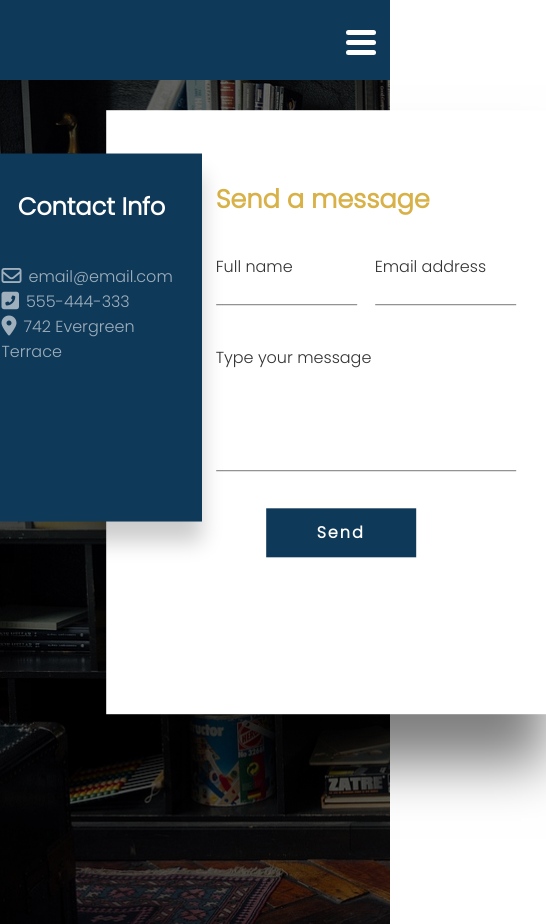
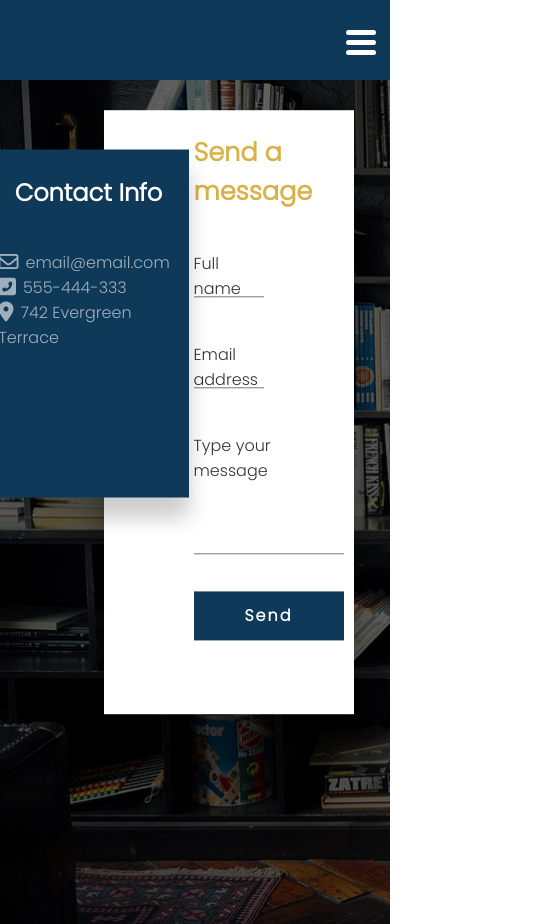
Before and after one commit to seObando19/books4U, a React (Create React App) app in the folder frontend/: page /contact in a window 390 px wide. Shown: the whole page, 546 px wide, since content can reach past the window. Built offline with nearby package versions, Linux system fonts and the light colour scheme.

Commit message:
adding another mediaquery for small screens

```diff
--- a/frontend/src/css/contact.css
+++ b/frontend/src/css/contact.css
@@ -94,7 +94,7 @@
 }
 
 .inputBox input, .inputBox textarea{
-  width: 100% !important;
+  width: 100%;
   padding: 5px 0;
   font-size: 1rem;
   resize: none;
@@ -197,3 +197,33 @@
     padding-left: 5px;
   }
 }
+
+@media screen and (max-width: 580px){
+  div.formBox{
+    flex-direction: column;
+    padding-top: 0;
+    transform: translateY(-10%);
+    width: 100%;
+  }
+  .contact-form{
+    padding-right: 10px;
+    padding-left: 90px;
+    width: 150px;
+    transform: translate(-22%,5%);
+  }
+  .contact-form h2{
+    transform: translateY(-60%);
+  }
+  .contact-info{
+    padding: 5px;
+  }
+  .inputBox  input, .inputBox textarea{
+    width: 100%;
+  }
+  .inputBox.w100{
+    width: 100%;
+  }
+  #button1{
+    margin-left: 0;
+  }
+}
```
